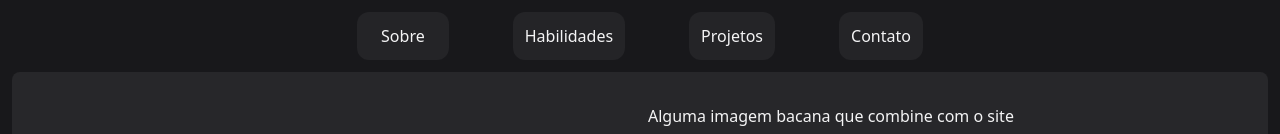
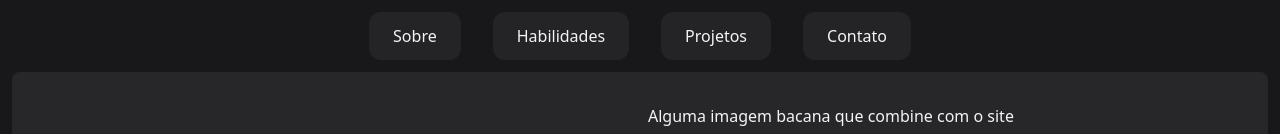
Before and after one commit to rodrigueslucas062/portfolio, a Next.js app: page / in a window 1280 px wide. Shown: the top 134 px of the page. Built offline with nearby package versions, Linux system fonts and the light colour scheme.

Commit message:
💄New Navbar component

```diff
--- a/src/components/navbar/Navbar.jsx
+++ b/src/components/navbar/Navbar.jsx
@@ -1,27 +1,23 @@
 const Navbar = () => {
     return (
-        <nav className="mb-3">
-            <div className="flex gap-16 justify-center">
-                <ul>
-                    <div className="bg-white/5 px-6 p-3 rounded-xl flex flex-col gap-2 hover:bg-white/10">
-                        Sobre
-                    </div>
-                </ul>
-                <ul>
-                    <div className="bg-white/5 p-3 rounded-xl flex flex-col gap-2 hover:bg-white/10">
-                        Habilidades
-                    </div>
-                </ul>
-                <ul>
-                    <div className="bg-white/5 p-3 rounded-xl flex flex-col gap-2 hover:bg-white/10">
-                        Projetos
-                    </div>
-                </ul>
-                <ul>
-                    <div className="bg-white/5 p-3 rounded-xl flex flex-col gap-2 hover:bg-white/10">
-                        Contato
-                    </div>
-                </ul>
+        <nav className="flex mb-3 gap-16 justify-center">
+            <div className="flex flex-wrap justify-between items-center mx-auto max-w-screen-xl">
+                <div className="hidden justify-between items-center w-full lg:flex lg:w-auto lg:order-1" id="mobile-menu-2">
+                    <ul className="flex flex-col mt-4 font-medium lg:flex-row lg:space-x-8 lg:mt-0">
+                        <li>
+                            <a href="#" className="bg-white/5 px-6 p-3 rounded-xl flex flex-col gap-2 hover:bg-white/10"> Sobre</a>
+                        </li>
+                        <li>
+                            <a href="#" className="bg-white/5 px-6 p-3 rounded-xl flex flex-col gap-2 hover:bg-white/10">Habilidades</a>
+                        </li>
+                        <li>
+                            <a href="#" className="bg-white/5 px-6 p-3 rounded-xl flex flex-col gap-2 hover:bg-white/10">Projetos</a>
+                        </li>
+                        <li>
+                            <a href="#" className="bg-white/5 px-6 p-3 rounded-xl flex flex-col gap-2 hover:bg-white/10">Contato</a>
+                        </li>
+                    </ul>
+                </div>
             </div>
         </nav>
     )
```
